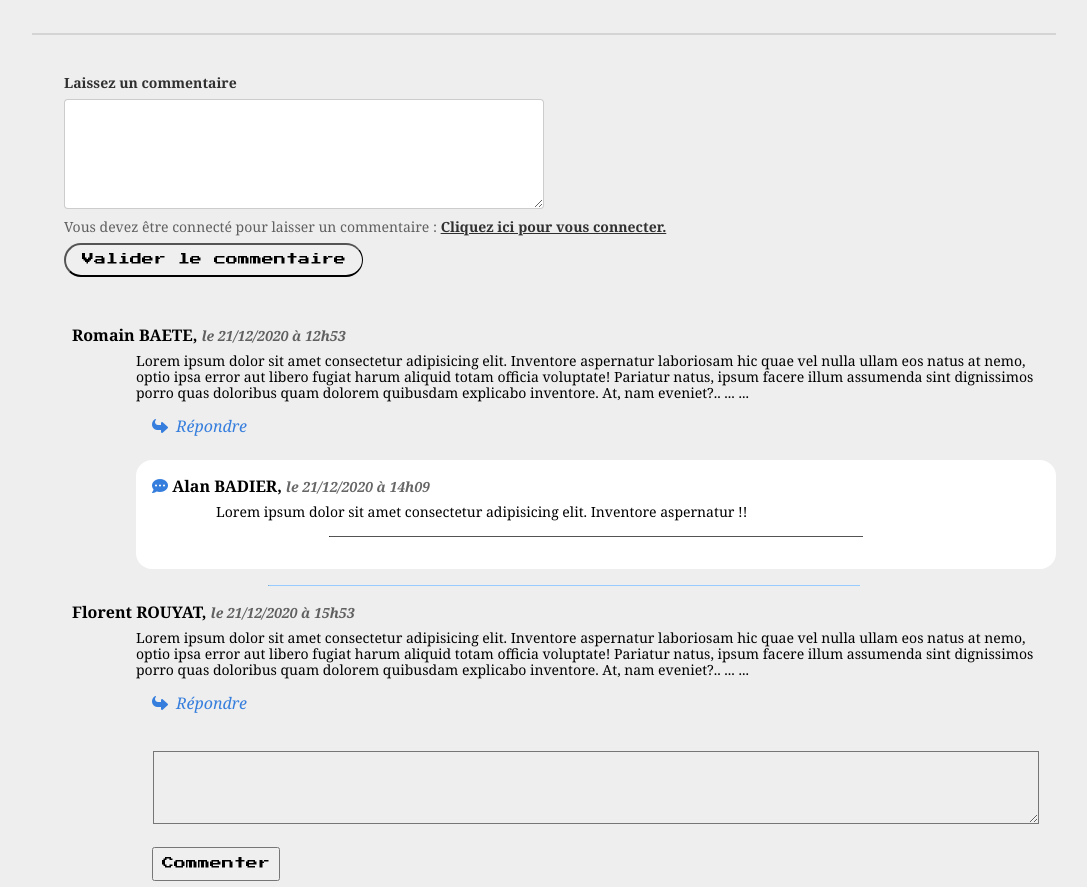
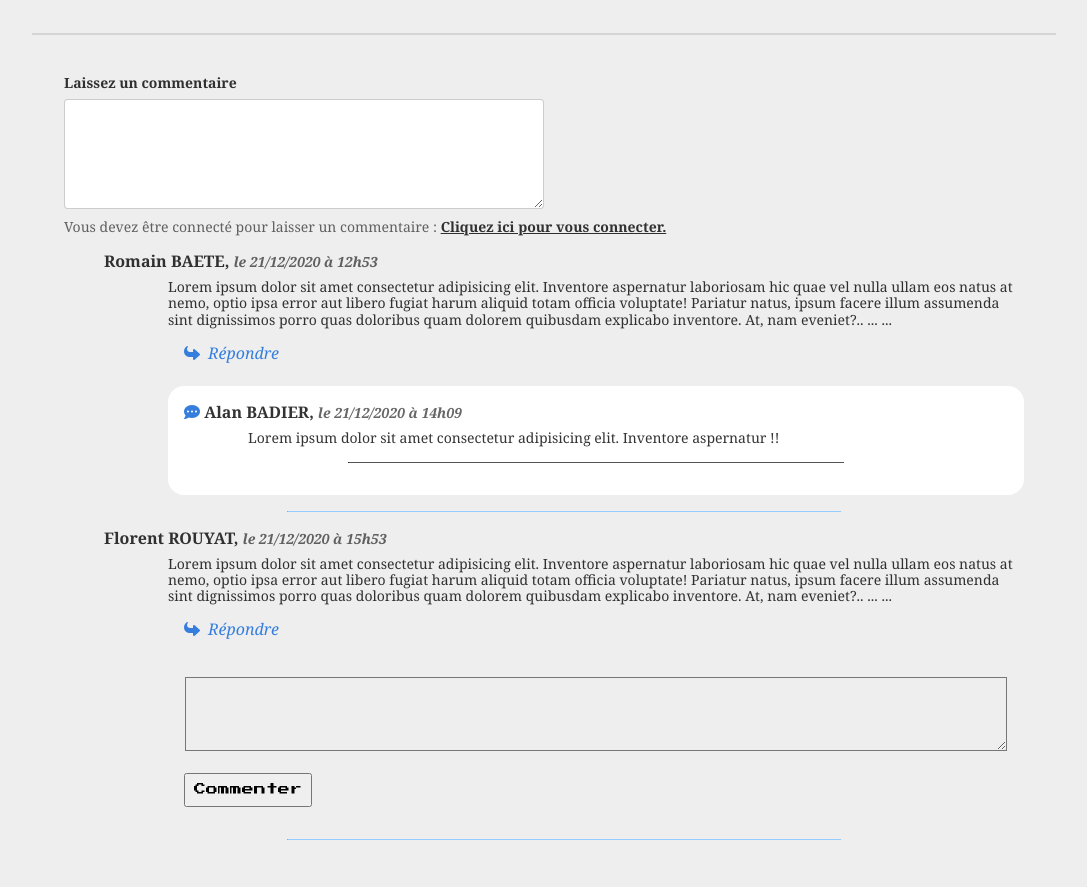
Before and after one commit to baeteromain/blog_php, a PHP site: template templates/blog/single/index.twig in a window 1280 px wide. Shown: the part 915-1802 px from the top of the page, without its empty margins (96-1183 px from the left). Run offline with PHP 8.4, Linux system fonts and the light colour scheme; the template is opened without the code that fills it, so the values that code supplies are empty; some libraries are stand-ins or nearby versions.

Commit message:
💄 Check if user connect for post comment and render post button or login button #22

```diff
--- a/templates/blog/single/index.twig
+++ b/templates/blog/single/index.twig
@@ -21,20 +21,23 @@
                 <p class="lh-copy">{{ post.content|nl2br }}</p>
                 <p class="tc f6 lh-copy mb4">Auteur : {{ post.autor }} - Publié le : {{post.update_at ? post.update_at|date("d/m/Y H:i:s") : post.created_at|date("d/m/Y H:i:s")}}</p>
                 <hr class="bt bb b--black-10">
-                <form class="pa4 black-80">
+                <form class="pa4 black-80" method="post" action="/comments/add?id={{ post.id }}">
                     <div>
+                        <input name='post_id'  type="hidden" value="{{ post.id }}" >
                         <label for="comment" class="f6 b db mb2 ">Laissez un commentaire</label>
-                        <textarea id="comment" name="comment" rows="5"
+                        <textarea id="comment" name="content" rows="5"
                             class="db  border-box hover-black w-100 measure ba b--black-20 pa2 br2 mb2"
                             aria-describedby="comment-desc"></textarea>
-                        <small id="comment-desc" class="f6 black-60">Vous devez être connecté pour laisser un
-                            commentaire : <a href="login.html" class="link underline black-80 hover-blue b">Cliquez ici
-                                pour vous connecter.</a></small>
-                    </div>
-                    <button type="submit"
-                        class="f7  grow no-underline  br-pill br ph3 pv2 mt2 dib  black bg-animate hover-bg-black hover-white nes">Valider
-                        le
-                        commentaire</button>
+                            {% if errors.content %}
+                <div class="red pt1 i">{{ errors.content }}</div>
+                {% endif %}
+                        {% if user is empty %}
+                        <small id="comment-desc" class="f6 black-60">
+                        Vous devez être connecté pour laisser un commentaire : <a href="/login" class="link underline black-80 hover-blue b">Cliquez ici pour vous connecter.</a></small>
+                        {% else %}
+                        <button type="submit" class="f7  grow no-underline  br-pill br ph3 pv2 mt2 dib  black bg-animate hover-bg-black hover-white nes">
+                        Poster le commentaire</button>
+                        {% endif %}
                 </form>
                 <ul class="list">
                     <div>
```
